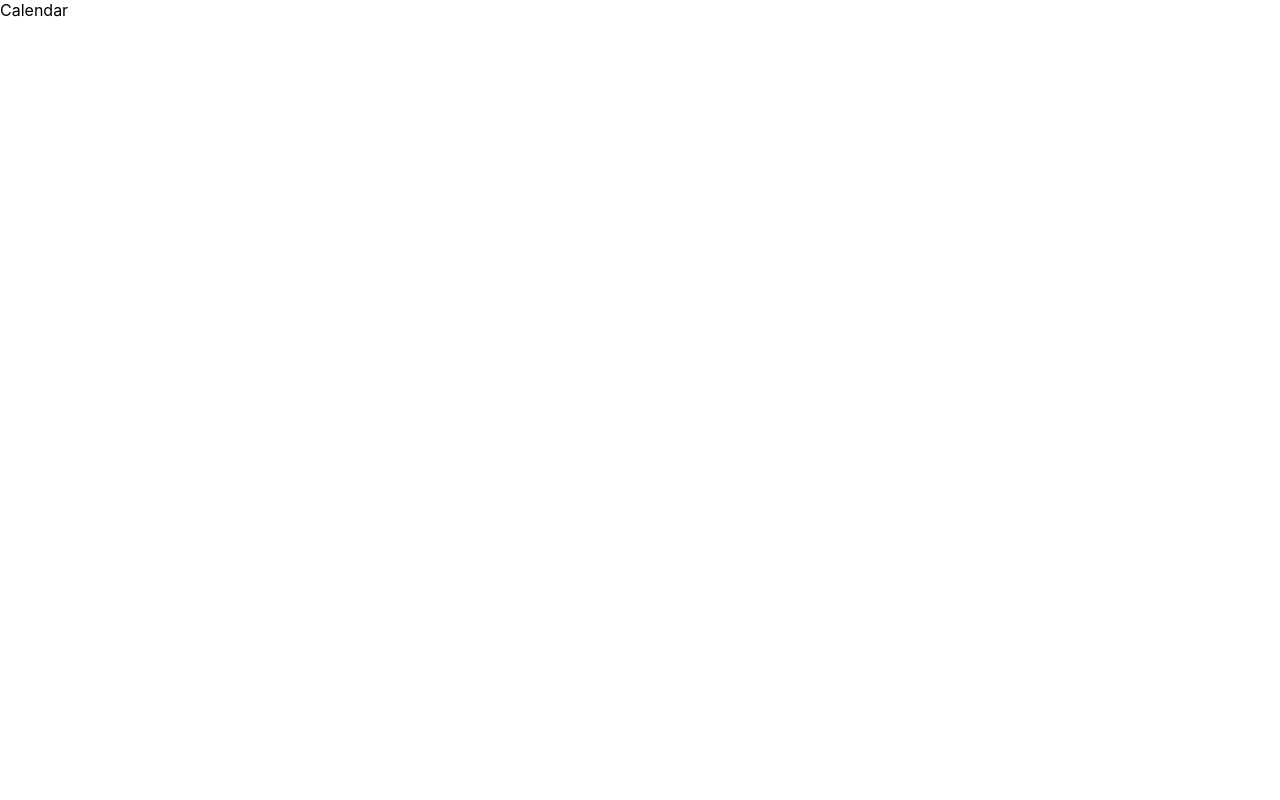
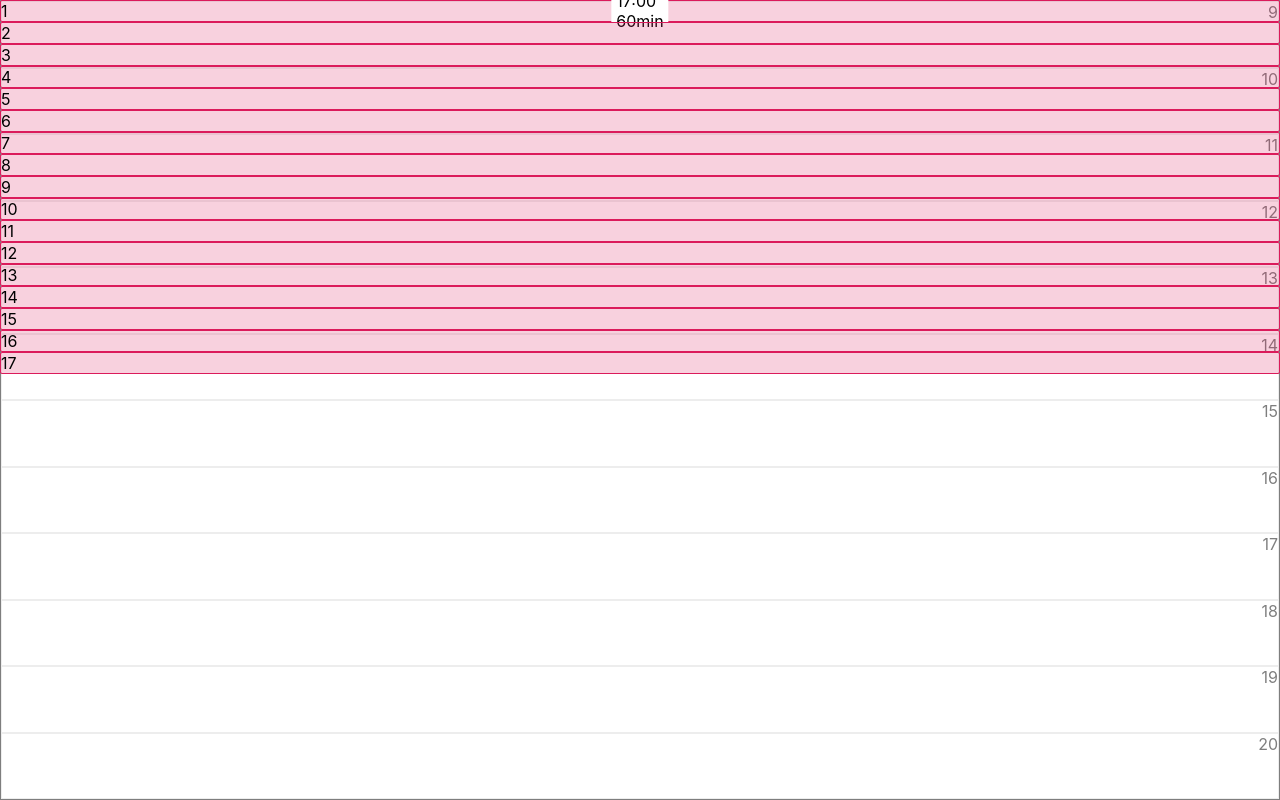
Before and after one commit to wendykrwn/kata-frontjs, a React (Create React App) app: page / in a window 1280 px wide. Built offline with nearby package versions, Linux system fonts and the light colour scheme.

Commit message:
add hoursline and events

```diff
--- a/src/App.tsx
+++ b/src/App.tsx
@@ -3,7 +3,7 @@ import Calendar from "./components/calendar";
 function App() {
   return (
     <div className="App">
-      <Calendar/>
+      <Calendar firstHour={9} lastHour={21}/>
     </div>
   );
 }
--- a/src/components/calendar.tsx
+++ b/src/components/calendar.tsx
@@ -1,9 +1,28 @@
 import styles from "../styles/calendar.module.css"
+import inputs from "../data/input.json"
+import Event from "./event"
 
-const Calendar = () => {
+type CalendarProps = {
+  firstHour: number,
+  lastHour: number
+}
+const Calendar = ({
+  firstHour,
+  lastHour,
+}: CalendarProps) => {
+
+  const numbersOfLines = lastHour - firstHour
+  const hoursLines = new Array(numbersOfLines).fill(0).map((v, i) => (
+    <div className={styles.hoursLines} key={i}>{i + firstHour}</div>))
+
   return (
     <div className={styles.calendar}>
-      Calendar
+      <div className={styles.hoursLinesContainer}>
+        {hoursLines}
+      </div>
+      {
+        inputs?.map((input, index) => <Event {...input} />)
+      }
     </div>
   )
 }
--- a/src/components/event.tsx
+++ b/src/components/event.tsx
@@ -1,6 +1,20 @@
-const Event = () => {
+import styles from "../styles/calendar.module.css"
+
+type EventProps = {
+  id: number;
+  start: string;
+  duration: number;
+};
+
+const Event = ({ start, id, duration }:EventProps) => {
   return (
-    <div>Event</div>
+    <div id={id.toString()} className={styles.event}>
+      {id}
+      <div className={styles.tooltip}>
+        <div>{start}</div>
+        <div>{duration}min</div>
+      </div>
+    </div>
   )
 }
 
--- a/src/styles/calendar.module.css
+++ b/src/styles/calendar.module.css
@@ -1,3 +1,45 @@
 .calendar {
+  --primary-color : #db1b5b;
+  --primary-color-rgb : 219, 27, 91;
+  height: 100vh;
+  width: 100vw;
+  position: relative;
+}
 
+.hoursLinesContainer {
+  height: 100%;
+  width: 100%;
+  display: grid;
+  border: solid 1px;
+  position: absolute;
+  top: 0;
+  left: 0;
+  opacity: 0.5;
 }
+
+.hoursLines {
+  border: 1px solid rgb(220, 220, 220);
+  text-align: end;
+}
+
+.event {
+  position: relative;
+  background-color: rgba(var(--primary-color-rgb), 0.2);
+  border: solid 1px var(--primary-color);
+  border-radius: 2px;
+}
+
+.event .tooltip {
+  display: none;
+  position: absolute;
+  padding: 5px;
+  background-color: #fff;
+  border-radius: 3px;
+  top: 50%;
+  left: 50%;
+  transform: translate(-50%,-50%);
+}
+
+.event:hover .tooltip{
+  display: block;
+}
--- a/src/styles/global.css
+++ b/src/styles/global.css
@@ -11,3 +11,11 @@ code {
   font-family: source-code-pro, Menlo, Monaco, Consolas, 'Courier New',
     monospace;
 }
+
+* {
+  box-sizing: border-box;
+}
+
+/* div {
+  width: 100%;
+} */
```
